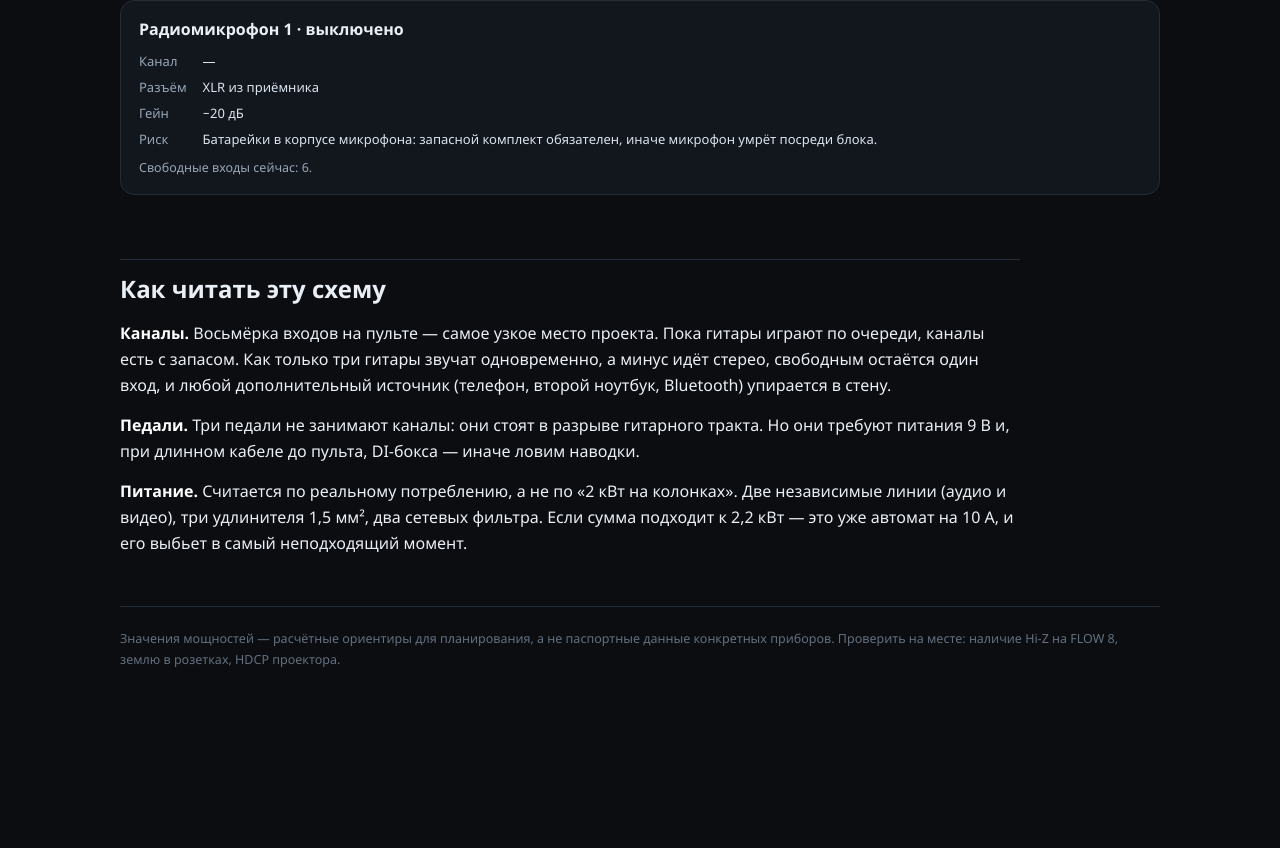
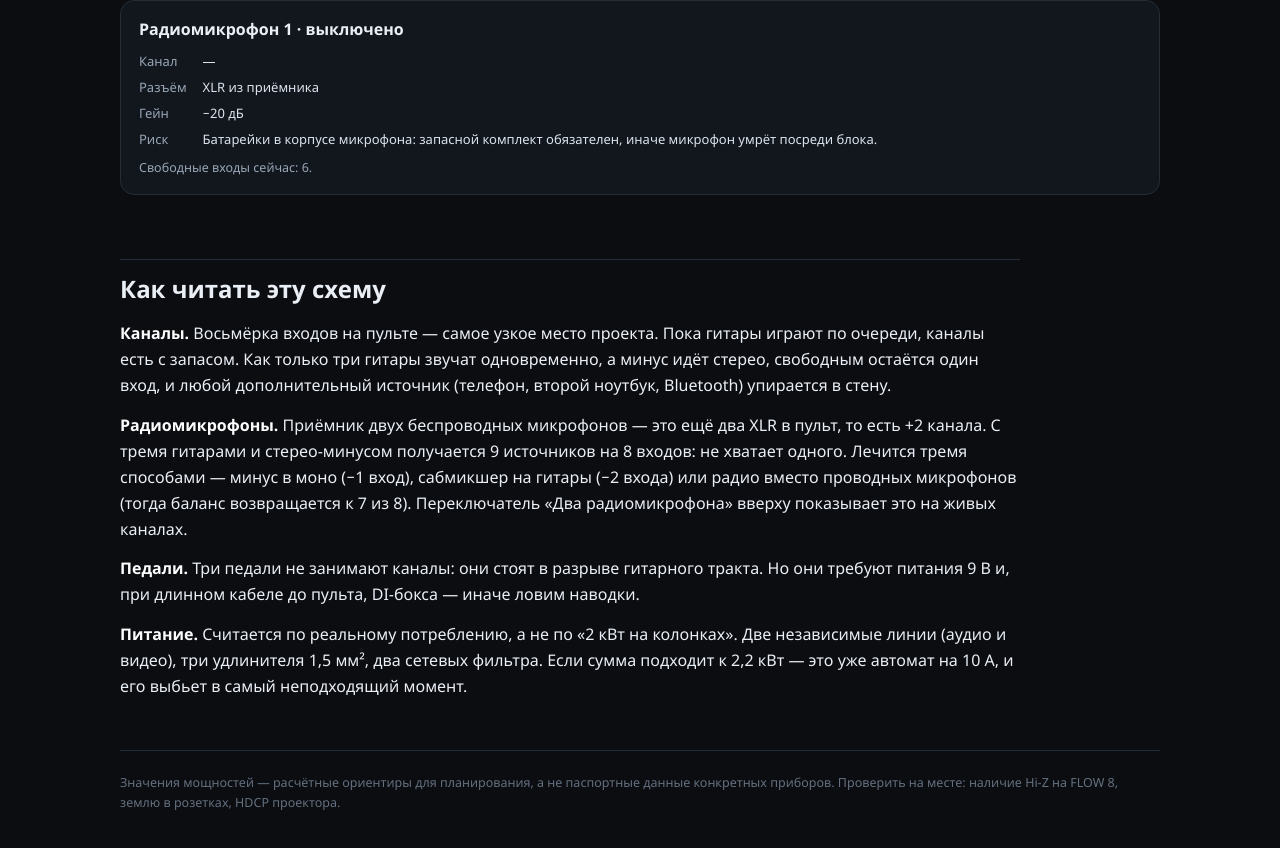
Before and after one commit to papahsa101-cell/opera-tech-27-nov, a plain HTML site: page sxema-interaktiv.html in a window 1280 px wide. Shown: the part 1147-1995 px from the top of the page. Before the commit the page ends 1887 px from the top, so only its background shows below. Drawn offline with Linux system fonts and the light colour scheme.

Commit message:
Интерактив: раздел про радиомикрофоны в объяснении

```diff
--- a/sxema-interaktiv.html
+++ b/sxema-interaktiv.html
@@ -146,6 +146,11 @@
   по очереди, каналы есть с запасом. Как только три гитары звучат одновременно, а минус идёт стерео,
   свободным остаётся один вход, и любой дополнительный источник (телефон, второй ноутбук, Bluetooth)
   упирается в стену.</p>
+  <p><strong>Радиомикрофоны.</strong> Приёмник двух беспроводных микрофонов — это ещё два XLR в пульт,
+  то есть +2 канала. С тремя гитарами и стерео-минусом получается 9 источников на 8 входов: не хватает
+  одного. Лечится тремя способами — минус в моно (−1 вход), сабмикшер на гитары (−2 входа) или радио
+  вместо проводных микрофонов (тогда баланс возвращается к 7 из 8). Переключатель «Два радиомикрофона»
+  вверху показывает это на живых каналах.</p>
   <p><strong>Педали.</strong> Три педали не занимают каналы: они стоят в разрыве гитарного тракта.
   Но они требуют питания 9 В и, при длинном кабеле до пульта, DI-бокса — иначе ловим наводки.</p>
   <p><strong>Питание.</strong> Считается по реальному потреблению, а не по «2 кВт на колонках».
```
